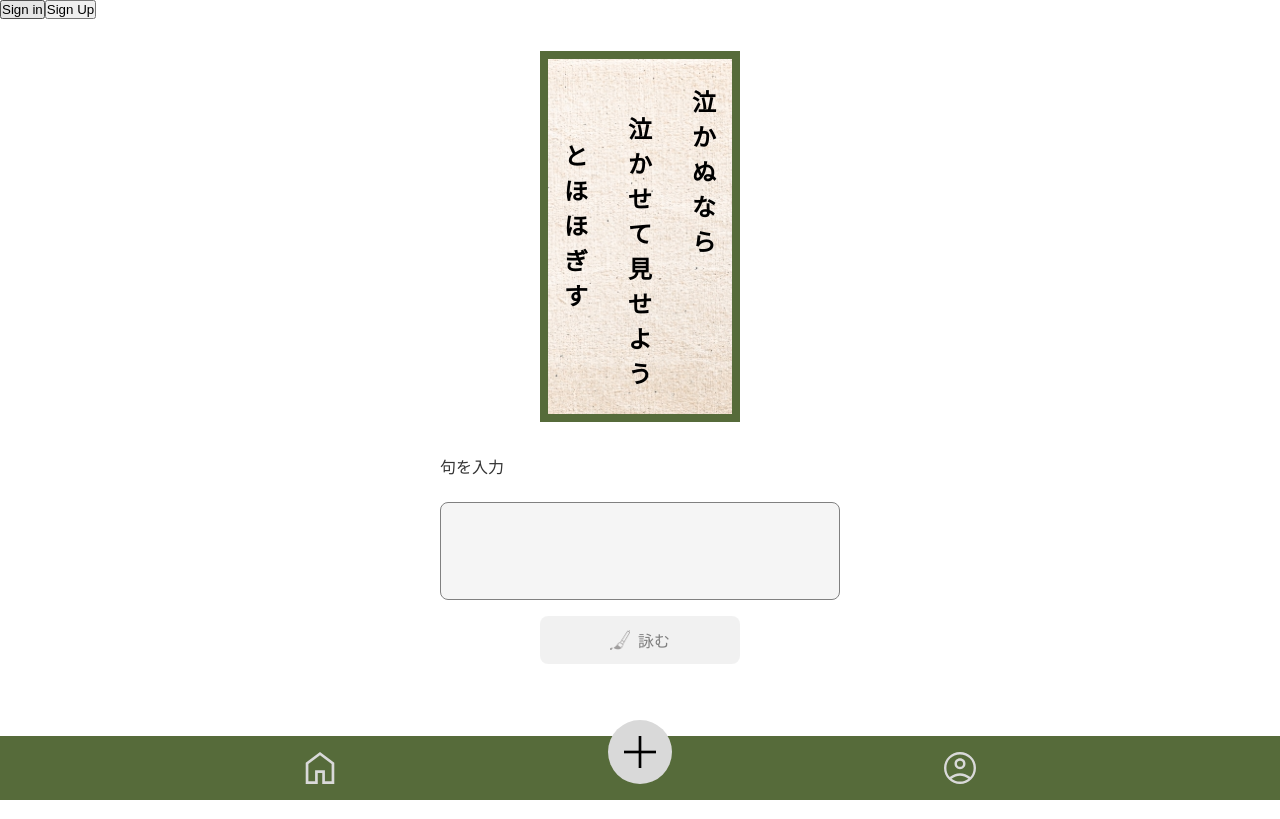
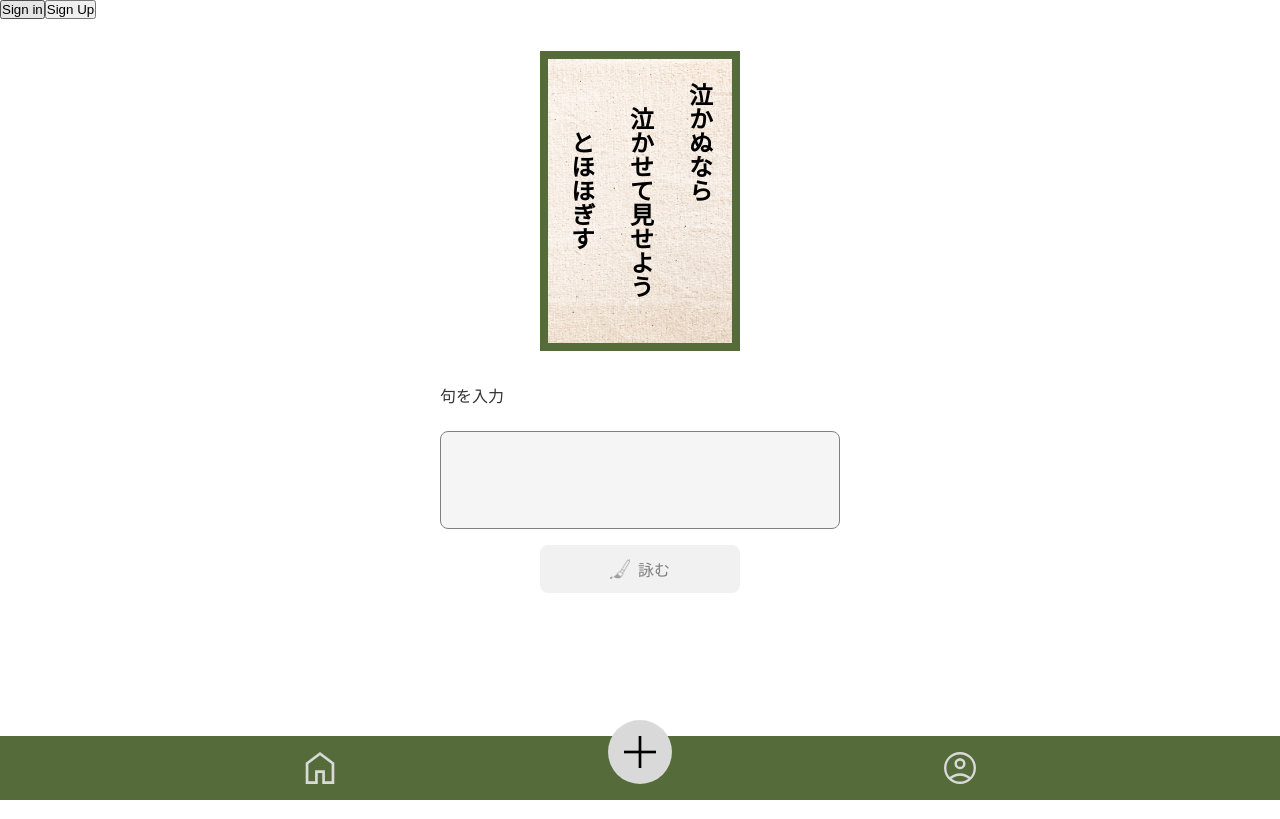
Before and after one commit to mafyyu/haiku-sns, a Next.js app: page /compose/post in a window 1280 px wide. Built offline with nearby package versions, Linux system fonts and the light colour scheme; no server answers.

Commit message:
fix : 縦書きにしました

```diff
--- a/src/app/_components/haiku_card.css
+++ b/src/app/_components/haiku_card.css
@@ -28,5 +28,6 @@ p.haiku-sentence {
     font-size: 1.5rem;
     font-weight: 600;
     white-space: pre-wrap;
-    margin: 0 0.5rem;
+
+    writing-mode: vertical-lr;
 }
--- a/src/app/_components/haiku_card.tsx
+++ b/src/app/_components/haiku_card.tsx
@@ -6,10 +6,10 @@ interface Props {
 }
 
 function styleHaikuLine(line: string, index: number): string {
-    // 文番号に応じて改行を追加
-    const lineBreaks = "\n".repeat(index);
+    // 文番号に応じて空白を追加
+    const lineBreaks = "　".repeat(index);
 
-    return lineBreaks + line.split('').join('\n');
+    return lineBreaks + line;
 }
 
 export default function HaikuCard({ haiku, isGold }: Props) {
```
